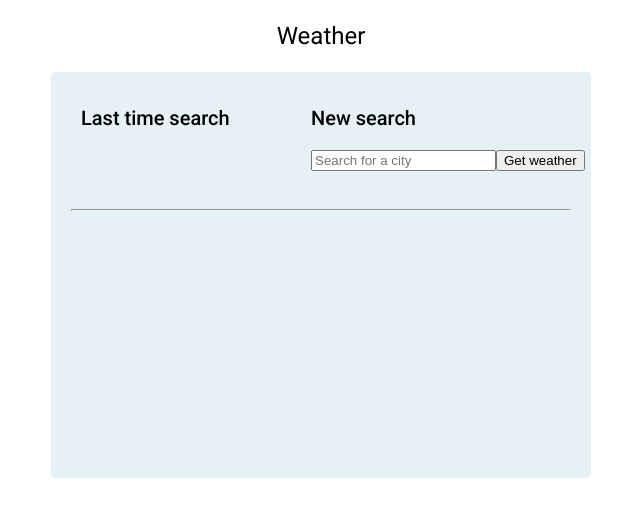
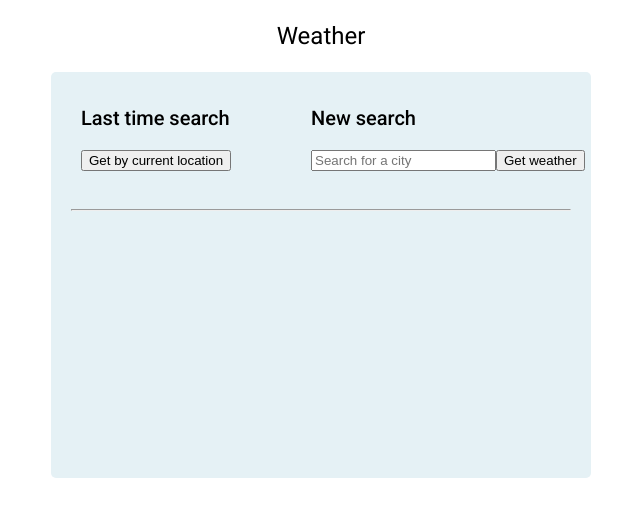
Before and after one commit to fj39328hf/weather-client, an Angular app: page / in a window 1280 px wide. Shown: the top 516 px of the page, without its empty margins (319-959 px from the left). Built offline with nearby package versions, Linux system fonts and the light colour scheme.

Commit message:
currentlocation

```diff
--- a/src/app/city-input/city-input.component.html
+++ b/src/app/city-input/city-input.component.html
@@ -8,6 +8,7 @@
 
         <h2>Last time search</h2>
         <button (click)="getLastSearch()" *ngFor="let city of lastSearchCity">{{city.name}}</button>
+        <button (click)="getLocation()">Get by current location</button>
       </div>
 
       <div class="item">
@@ -38,17 +39,13 @@
     <br>
     <hr>
     <div class="result">
-<!--  "temp":       {{ result.main }}     -->
-<!--  "feels_like": {{ result.main }}-->
-<!--  "temp_min":  {{ result.main }}-->
-<!--  "temp_max":   {{ result.main }}-->
-<!--  "pressure":  {{ result.main }}-->
-<!--  "humidity": {{ result.main }}-->
       <span class="elem-results" *ngFor="let elem of result.main | keyvalue">{{ elem.key }}: {{ elem.value }}</span>
-<!--      <pre>-->
-<!---->
-<!--      {{ result.main | json }}-->
-<!--      </pre>-->
+
     </div>
   </div>
 </div>
+<pre>
+
+
+{{ result.name | json}}
+</pre>
--- a/src/app/city-input/city-input.component.ts
+++ b/src/app/city-input/city-input.component.ts
@@ -20,6 +20,26 @@ export class CityInputComponent implements OnInit {
   constructor() {
   }
 
+
+  getLocation() {
+    let parent = this;
+    navigator.geolocation.getCurrentPosition((position => {
+      console.log(position.coords)
+      parent.setCoordinates({
+        lat: position.coords.latitude,
+        lon: position.coords.longitude
+      })
+      parent.getWeather()
+      parent.control.setValue(parent.result.name)
+      CityInputComponent.updateWeatherLocalStorage({
+        name: parent.result.name,
+        country: parent.result.country,
+        lat: position.coords.latitude,
+        lon: position.coords.longitude
+      })
+    }));
+  }
+
   ngOnInit(): void {
     this.filteredStreets = this.control.valueChanges.pipe(
       map(value => this.getCities(value)),
@@ -36,10 +56,14 @@ export class CityInputComponent implements OnInit {
   getLastSearch() {
     this.control.setValue(this.lastSearchCity[0].name)
     this.setCoordinates(this.lastSearchCity[0])
+    this.getWeather()
   }
 
-  getWeather(event: any) {
-    event.preventDefault()
+  getWeather(event: any = null) {
+    if (event) {
+      event.preventDefault();
+    }
+
     let url = `https://api.openweathermap.org/data/2.5/weather?lat=${this.city.lat}&lon=${this.city.lon}&appid=${this.apiKey}`;
     let result = CityInputComponent.httpGet(url);
     CityInputComponent.updateWeatherLocalStorage(this.city);
```
